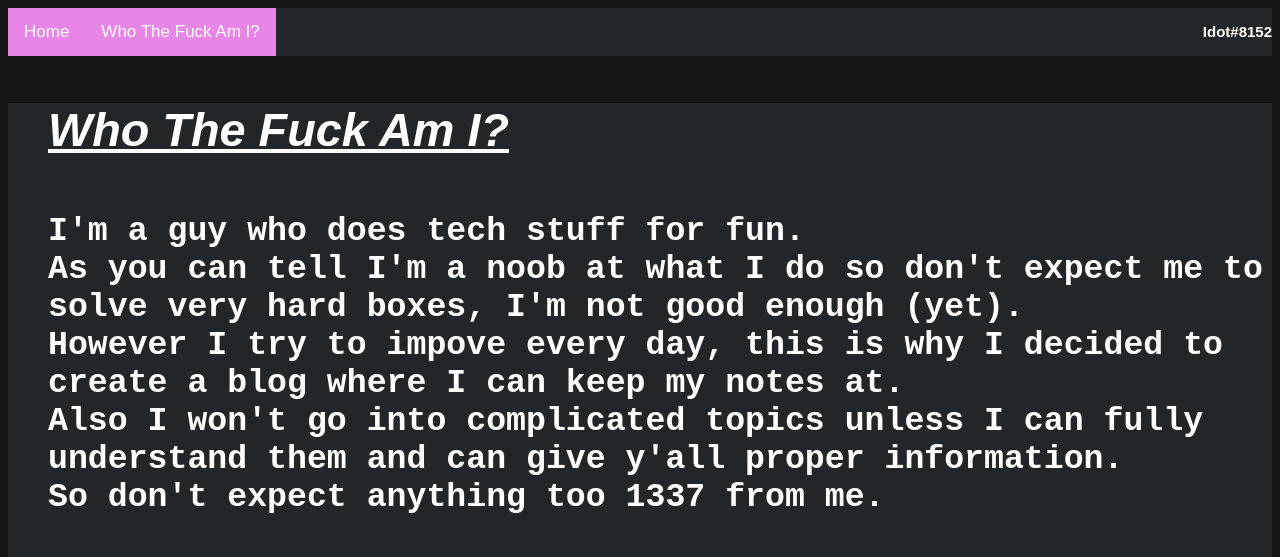
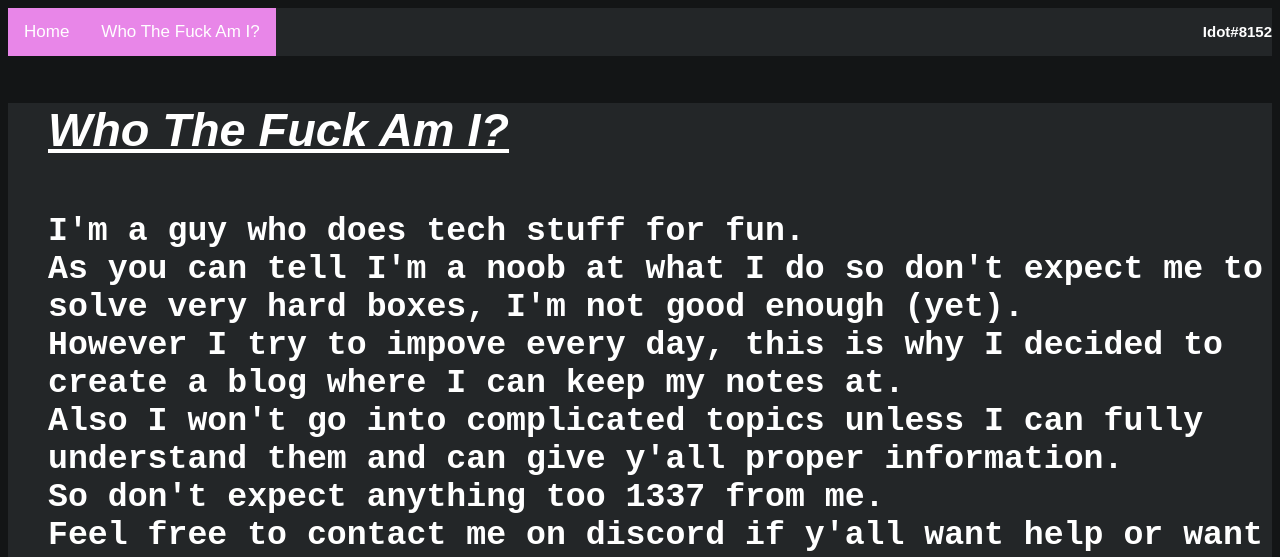
Before and after one commit to 1do7/1do7.github.io, a plain HTML site: page about.html in a window 1280 px wide. Shown: the top 557 px of the page. Drawn offline with Linux system fonts and the light colour scheme; a script that the page names is missing.

Commit message:
Update about.html

```diff
--- a/about.html
+++ b/about.html
@@ -23,7 +23,8 @@
                     As you can tell I'm a noob at what I do so don't expect me to solve very hard boxes, I'm not good enough (yet).<br>
                     However I try to impove every day, this is why I decided to create a blog where I can keep my notes at.<br>
                     Also I won't go into complicated topics unless I can fully understand them and can give y'all proper information.<br>
-                    So don't expect anything too 1337 from me.
+                    So don't expect anything too 1337 from me.<br>
+                    Feel free to contact me on discord if y'all want help or want to give advice.
                 </h5>
                 <h3>here's a picture of me IRL:</h3>
                 <img src="images/anon.gif">
```
